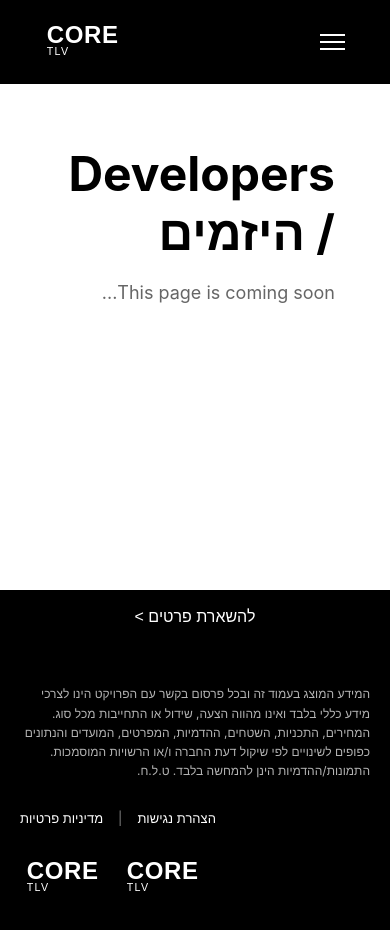
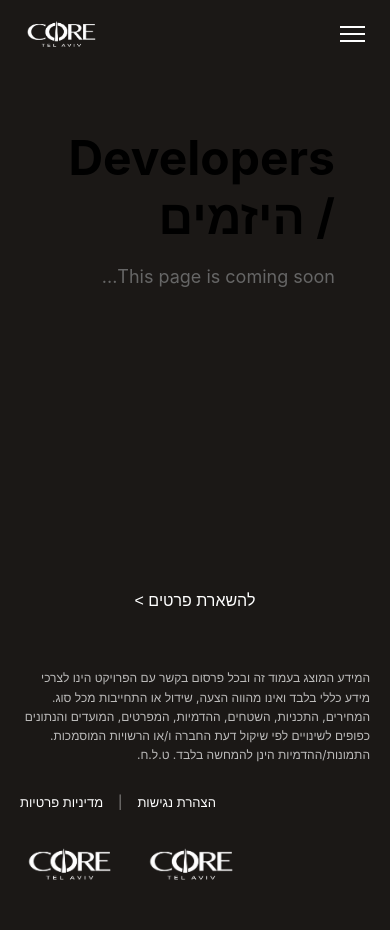
Before and after one commit to idoco/core-tlv, a React (Create React App) app: page /#/about in a window 390 px wide. Shown: the top 930 px of the page. Built offline with nearby package versions, Linux system fonts and the light colour scheme; the HTML template or start-up script is replaced by a standard one.

Commit message:
Add architecture page and update project branding

```diff
--- a/src/App.css
+++ b/src/App.css
@@ -2,6 +2,12 @@
   margin: 0;
   padding: 0;
   box-sizing: border-box;
+}
+
+html,
+body,
+#root {
+  min-height: 100%;
 }
 
 body {
@@ -29,6 +35,7 @@ body {
   --text-color: #333333;
   --light-gray: #f5f5f5;
   --border-color: #e0e0e0;
+  --brand-dark: #1b1816;
 }
 
 /* Container */
@@ -36,6 +43,16 @@ body {
   max-width: 1200px;
   margin: 0 auto;
   padding: 0 20px;
+}
+
+.App {
+  min-height: 100vh;
+  display: flex;
+  flex-direction: column;
+}
+
+main {
+  flex: 1 0 auto;
 }
 
 /* Buttons */
@@ -92,7 +109,7 @@ a {
     display: block;
     width: 100%;
     padding: 18px 24px;
-    background-color: #000;
+    background-color: var(--brand-dark);
     color: #fff;
     border: none;
     font-size: 16px;
--- a/src/App.jsx
+++ b/src/App.jsx
@@ -46,7 +46,7 @@ function App() {
         <main>
           <Routes>
             <Route path="/" element={<Home language={language} />} />
-            <Route path="/architect" element={<Architecture />} />
+            <Route path="/architect" element={<Architecture language={language} />} />
             <Route path="/apartments" element={<Apartments />} />
             <Route path="/plans" element={<Plans />} />
             <Route path="/specifications" element={<Specifications language={language} />} />
--- a/src/components/ContactForm.css
+++ b/src/components/ContactForm.css
@@ -13,7 +13,7 @@
 }
 
 .modal-content {
-  background-color: #000;
+  background-color: var(--brand-dark);
   color: #fff;
   padding: 40px;
   max-width: 500px;
@@ -52,7 +52,10 @@
 }
 
 .modal-logo {
-  height: 50px;
+  height: 68px;
+  width: auto;
+  max-width: min(240px, 100%);
+  object-fit: contain;
   margin-bottom: 20px;
 }
 
@@ -138,4 +141,8 @@
   .modal-content {
     padding: 30px 20px;
   }
+
+  .modal-logo {
+    height: 56px;
+  }
 }
--- a/src/components/ContactForm.jsx
+++ b/src/components/ContactForm.jsx
@@ -49,7 +49,7 @@ const ContactForm = ({ language, onClose }) => {
 
         <div className="modal-header">
           <img
-            src={`${process.env.PUBLIC_URL}/assets/logos/logo-white.svg`}
+            src={`${process.env.PUBLIC_URL}/assets/logos/logo-main-transparent.png`}
             alt="CORE TLV"
             className="modal-logo"
           />
--- a/src/components/Footer.css
+++ b/src/components/Footer.css
@@ -1,8 +1,8 @@
 .footer {
-  background-color: #000;
+  background-color: var(--brand-dark);
   color: #fff;
   padding: 40px 0;
-  margin-top: 80px;
+  margin-top: 0;
 }
 
 .footer-content {
@@ -47,9 +47,10 @@
 }
 
 .partner-logo {
-  height: 40px;
+  height: 56px;
   width: auto;
-  filter: brightness(0) invert(1);
+  max-width: 180px;
+  object-fit: contain;
 }
 
 /* RTL Adjustments */
@@ -62,10 +63,6 @@
 }
 
 @media (max-width: 768px) {
-  .footer {
-    margin-top: 0;
-  }
-
   .footer-content {
     padding: 0 20px;
   }
@@ -75,4 +72,9 @@
     gap: 20px;
     align-items: flex-start;
   }
+
+  .partner-logo {
+    height: 48px;
+    max-width: 150px;
+  }
 }
--- a/src/components/Footer.jsx
+++ b/src/components/Footer.jsx
@@ -23,12 +23,12 @@ const Footer = ({ language }) => {
 
         <div className="footer-logos">
           <img
-            src={`${process.env.PUBLIC_URL}/assets/logos/logo-white.svg`}
+            src={`${process.env.PUBLIC_URL}/assets/logos/logo-main-transparent.png`}
             alt="CORE TLV logo"
             className="partner-logo"
           />
           <img
-            src={`${process.env.PUBLIC_URL}/assets/logos/logo-white.svg`}
+            src={`${process.env.PUBLIC_URL}/assets/logos/logo-main-transparent.png`}
             alt="CORE TLV logo"
             className="partner-logo"
           />
--- a/src/components/Header.css
+++ b/src/components/Header.css
@@ -1,5 +1,5 @@
 .header {
-  background-color: #000;
+  background-color: var(--brand-dark);
   color: #fff;
   padding: 20px 0;
   position: sticky;
@@ -28,8 +28,10 @@
 }
 
 .logo-img {
-  height: 40px;
+  display: block;
+  height: 52px;
   width: auto;
+  max-width: min(220px, 42vw);
 }
 
 /* Desktop Navigation */
@@ -90,7 +92,7 @@
 
 /* Mobile Navigation */
 .nav-mobile {
-  background-color: #000;
+  background-color: var(--brand-dark);
   padding: 20px 0;
 }
 
@@ -147,3 +149,18 @@
 [dir="ltr"] .nav-list-mobile {
   text-align: left;
 }
+
+@media (max-width: 768px) {
+  .header {
+    padding: 14px 0;
+  }
+
+  .header-container {
+    padding: 0 20px;
+  }
+
+  .logo-img {
+    height: 40px;
+    max-width: 160px;
+  }
+}
--- a/src/components/Header.jsx
+++ b/src/components/Header.jsx
@@ -35,7 +35,7 @@ const Header = ({ language, setLanguage }) => {
       <div className="header-container">
         <Link to="/" className="logo">
           <img
-            src={`${process.env.PUBLIC_URL}/assets/logos/logo-white.svg`}
+            src={`${process.env.PUBLIC_URL}/assets/logos/logo-main-transparent.png`}
             alt="CORE TLV"
             className="logo-img"
           />
--- a/src/index.css
+++ b/src/index.css
@@ -1,3 +1,9 @@
+html,
+body,
+#root {
+  min-height: 100%;
+}
+
 body {
   margin: 0;
   font-family: -apple-system, BlinkMacSystemFont, 'Segoe UI', 'Roboto', 'Oxygen',
@@ -5,6 +11,7 @@ body {
     sans-serif;
   -webkit-font-smoothing: antialiased;
   -moz-osx-font-smoothing: grayscale;
+  background: #1b1816;
 }
 
 code {
--- a/src/pages/Pages.css
+++ b/src/pages/Pages.css
@@ -3,6 +3,48 @@
   min-height: 60vh;
   padding: 56px 0 0;
   color: #111;
+}
+
+.architecture-page {
+  background: #ebebeb;
+  min-height: 60vh;
+  padding: 64px 0 40px;
+  color: #111;
+}
+
+.architecture-container {
+  max-width: 1180px;
+}
+
+.architecture-hero {
+  display: grid;
+  gap: 28px;
+  margin-bottom: 44px;
+}
+
+.architecture-logo {
+  width: min(100%, 760px);
+  height: auto;
+}
+
+.architecture-title {
+  margin: 0;
+  font-size: clamp(2.2rem, 4.6vw, 4.2rem);
+  line-height: 0.98;
+  font-weight: 700;
+  letter-spacing: 0.02em;
+}
+
+.architecture-copy {
+  max-width: 980px;
+  display: grid;
+  gap: 28px;
+}
+
+.architecture-paragraph {
+  margin: 0;
+  font-size: 1.18rem;
+  line-height: 1.9;
 }
 
 .specs-section + .specs-section {
@@ -82,6 +124,34 @@
 }
 
 @media (max-width: 768px) {
+  .architecture-page {
+    padding: 28px 0 24px;
+  }
+
+  .architecture-hero {
+    gap: 16px;
+    margin-bottom: 20px;
+  }
+
+  .architecture-logo {
+    width: 100%;
+    max-width: 100%;
+  }
+
+  .architecture-title {
+    font-size: clamp(2rem, 10vw, 2.9rem);
+    line-height: 1.02;
+  }
+
+  .architecture-copy {
+    gap: 18px;
+  }
+
+  .architecture-paragraph {
+    font-size: 0.98rem;
+    line-height: 1.8;
+  }
+
   .specs-page {
     padding: 36px 0 0;
   }
--- a/src/pages/Pages.jsx
+++ b/src/pages/Pages.jsx
@@ -239,7 +239,51 @@ const SpecificationsPage = ({ language = 'he' }) => {
   );
 };
 
-export const Architecture = () => <PlaceholderPage title="Architecture / אדריכלות" />;
+const architectureContent = {
+  he: {
+    title: 'פישר אלחנני אדריכלים',
+    paragraphs: [
+      'משרד פישר אלחנני אדריכלים הוא משרד צעיר, דינמי ורב־תחומי, הפועל מתוך חשיבה עדכנית ושאיפה לפתרונות תכנוניים מדויקים ויצירתיים. המשרד מספק שירותי אדריכלות ותכנון עירוני לגופים מובילים במשק, ומשלב ניסיון של עשרות שנים בפרויקטים רחבי היקף בתחומי המגורים, המסחר, התעשייה והמרחב הציבורי. עבודת המשרד מתאפיינת בגמישות מחשבתית, שליטה בתהליכים סטטוטוריים מורכבים ושימוש בכלי תכנון מתקדמים, לצד מחויבות לאיכות, מקצועיות ותיאום מלא מול כלל הגורמים בפרויקט.',
+      'ייחודו של המשרד בא לידי ביטוי גם ביכולתו לקדם פרויקטים ביעילות גבוהה, בין היתר בזכות היתר לביצוע פרויקטים ברישוי עצמי, המאפשר קיצור משמעותי בלוחות הזמנים לקבלת היתר בנייה. לצד זאת, למשרד ניסיון רחב בתכנון בנייה רוויה, בעיקר באזור המרכז ותל אביב, תוך התאמה להקשר האורבני הצפוף והמורכב. הגישה התכנונית משלבת בין ראייה עירונית רחבה לבין פתרונות אדריכליים מדויקים בקנה מידה אנושי, ויוצרת סביבה פונקציונלית, מוארת ונגישה, המחברת בין המבנה, המשתמש והעיר.',
+    ],
+  },
+  en: {
+    title: 'Fisher Elhanani Architects',
+    paragraphs: [
+      'Fisher Elhanani Architects is a young, dynamic, multidisciplinary practice driven by contemporary thinking and a commitment to precise, creative planning solutions. The office provides architectural and urban planning services to leading organizations in Israel and brings together decades of experience across large-scale residential, commercial, industrial, and public-space projects. Its work is defined by intellectual flexibility, command of complex statutory processes, and the use of advanced planning tools, alongside a strong commitment to quality, professionalism, and full coordination with all project stakeholders.',
+      'The firm’s distinctive edge is also reflected in its ability to advance projects with exceptional efficiency, including through authorization to carry out self-licensing processes that can significantly shorten the timeline for obtaining building permits. In parallel, the office has extensive experience in high-density residential planning, especially in central Israel and Tel Aviv, with solutions tailored to dense and complex urban contexts. Its design approach combines a broad urban perspective with precise, human-scale architectural solutions, creating environments that are functional, light-filled, and accessible, and that connect the building, its users, and the city.',
+    ],
+  },
+};
+
+const ArchitecturePage = ({ language = 'he' }) => {
+  const content = architectureContent[language] || architectureContent.he;
+
+  return (
+    <div className="architecture-page" dir={language === 'he' ? 'rtl' : 'ltr'}>
+      <div className="container architecture-container">
+        <section className="architecture-hero">
+          <img
+            src={`${process.env.PUBLIC_URL}/assets/logos/fe-architects-logo.svg`}
+            alt={language === 'he' ? 'לוגו פישר אלחנני אדריכלים' : 'Fisher Elhanani Architects logo'}
+            className="architecture-logo"
+          />
+          <h1 className="architecture-title">{content.title}</h1>
+        </section>
+
+        <section className="architecture-copy">
+          {content.paragraphs.map((paragraph) => (
+            <p key={paragraph} className="architecture-paragraph">
+              {paragraph}
+            </p>
+          ))}
+        </section>
+      </div>
+    </div>
+  );
+};
+
+export const Architecture = ({ language }) => <ArchitecturePage language={language} />;
 export const Apartments = () => <PlaceholderPage title="Apartments / דירות" />;
 export const Plans = () => <PlaceholderPage title="Apartment Plans / תוכניות דירה" />;
 export const Specifications = ({ language }) => <SpecificationsPage language={language} />;
```
Also changed, not shown: public/assets/logos/fe-architects-logo.svg (added), public/assets/logos/logo-main-transparent.png (added).
